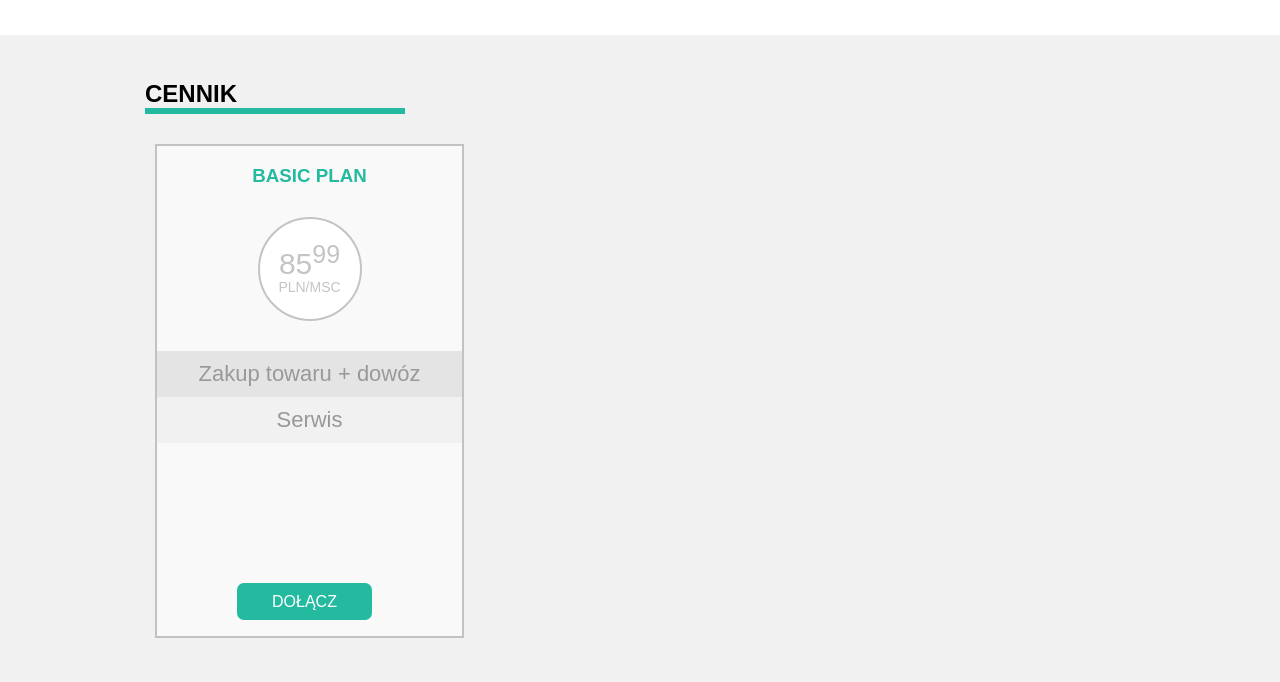
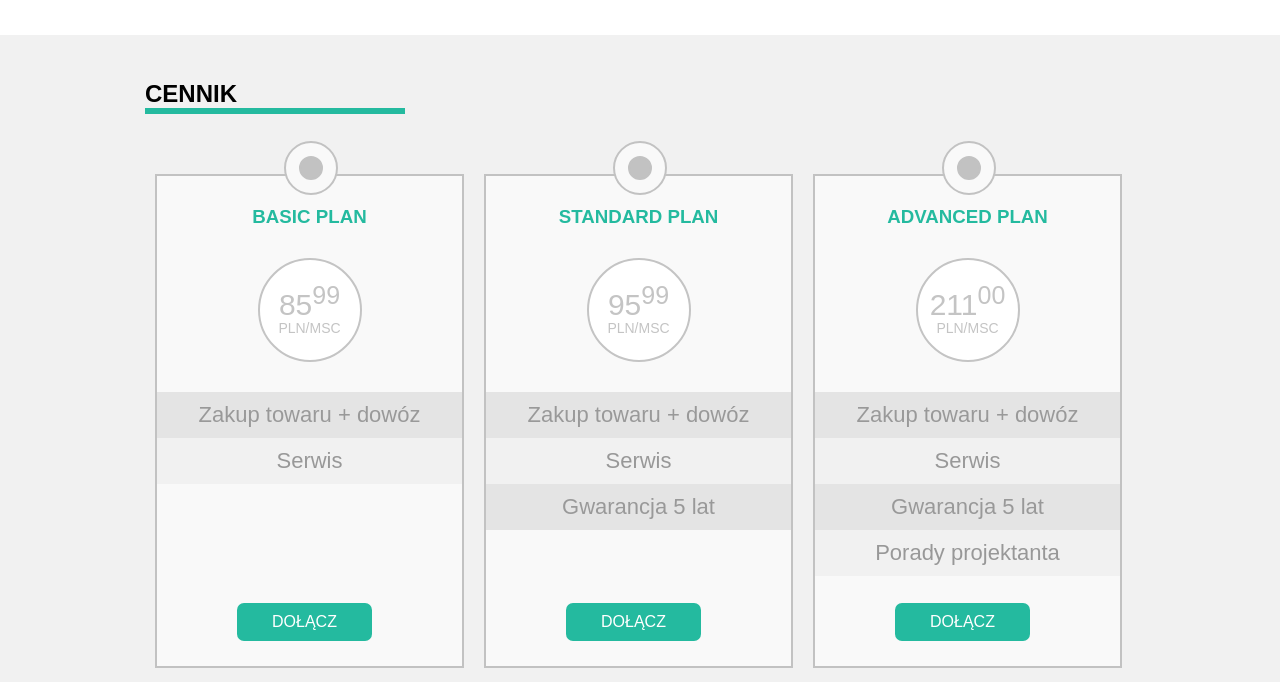
Before and after one commit to sienio/Sit_on_the_chair, a plain HTML site: page index.html in a window 1280 px wide. Shown: the part 783-1465 px from the top of the page. Drawn offline with Linux system fonts and the light colour scheme.

Commit message:
skonczone price poxy i menu glowne

```diff
--- a/css/style.css
+++ b/css/style.css
@@ -174,6 +174,7 @@ h2.section_title {
     width: 260px;
     border-bottom: 6px solid #24ba9f;
     text-transform: uppercase;
+    margin-bottom: 50px;
 }
 
 .price_box {
@@ -183,12 +184,37 @@ h2.section_title {
     border: 2px solid #C2C2C2;
     margin: 10px;
     background-color: #F9F9F9;
+    position: relative;
+}
+
+.price_box_dot {
+    position: absolute;
+    width: 50px;
+    height: 50px;
+    background-color: #f9f9f9;
+    border-radius: 50%;
+    top: -35px;
+    left: 127px;
+    border: 2px solid #c2c2c2;
+}
+
+.price_box_dot:before {
+    content: '';
+    position: absolute;
+    width: 20px;
+    height: 20px;
+    background-color: #C2C2C2;
+    border-radius: 50%;
+    top: 13px;
+    left: 13px;
+    border: 2px solid #c2c2c2;
 }
 
 h3.price_title {
     text-align: center;
     text-transform: uppercase;
     color: #24ba9f;
+    margin-top: 30px;
 }
 
 div.price {
@@ -249,6 +275,61 @@ li.price_option:nth-child(2n+1) {
     text-transform: uppercase;
     font-size: 16px;
     border-radius: 7px;
-    position: relative;
-    top: 150px;
+    position: absolute;
+    bottom: 25px;
 }
+
+.price_box:hover {
+    background-color: #24BA9F;
+    border: 2px solid #24BA9F;
+}
+
+.price_box:hover div.price {
+    color: #24BA9F;
+    border: 2px solid #24BA9F;
+}
+
+.price_box:hover h3.price_title {
+    color: white;
+}
+
+.price_box:hover a {
+    color: #24BA9F;
+    background-color: white;
+}
+
+.price_box:hover li.price_option:nth-child(2n) {
+    background-color: #F1F1F1;
+    color: #989898;
+}
+
+.price_box:hover li.price_option:nth-child(2n+1) {
+    background-color: white;
+}
+
+.price_box:hover .price_box_dot {
+    background-color: #24BA9F;
+    border: 2px solid #24BA9F;
+}
+
+.price_box:hover .price_box_dot:before {
+    background-color: white;
+    border: 2px solid white;
+}
+
+.dropdown {
+    position: absolute;
+    background-color: black;
+    margin: 0;
+    padding: 0;
+    top: 60px;
+}
+
+.dropdown li {
+    display: block;
+    padding: 5px 15px;
+}
+
+.dropdown li:hover {
+    background-color: #1c1c1c;
+}
--- a/index.html
+++ b/index.html
@@ -16,7 +16,7 @@
                 <ul class="top_menu">
                     <li class="top_menu_item">
                         O firmie
-                        <ul style="display:none">
+                        <ul class="dropdown">
                             <li>Aktualności</li>
                             <li>Nasz team</li>
                             <li>Historia</li>
@@ -68,6 +68,7 @@
         <div class="container">
             <h2 class="section_title">Cennik</h2>
             <div class="price_box">
+                <div class="price_box_dot"></div>
                 <h3 class="price_title">Basic plan</h3>
                 <div class="price">
                     <span>85<sup>99</sup>
@@ -77,6 +78,37 @@
                 <ul>
                     <li class="price_option">Zakup towaru + dowóz</li>
                     <li class="price_option">Serwis</li>
+                </ul>
+                <a href="#">Dołącz</a>
+            </div>
+            <div class="price_box">
+                <div class="price_box_dot"></div>
+                <h3 class="price_title">Standard plan</h3>
+                <div class="price">
+                    <span>95<sup>99</sup>
+                    <small>PLN/MSC</small>
+                    </span>
+                </div>
+                <ul>
+                    <li class="price_option">Zakup towaru + dowóz</li>
+                    <li class="price_option">Serwis</li>
+                    <li class="price_option">Gwarancja 5 lat</li>
+                </ul>
+                <a href="#">Dołącz</a>
+            </div>
+            <div class="price_box">
+                <div class="price_box_dot"></div>
+                <h3 class="price_title">Advanced plan</h3>
+                <div class="price">
+                    <span>211<sup>00</sup>
+                    <small>PLN/MSC</small>
+                    </span>
+                </div>
+                <ul>
+                    <li class="price_option">Zakup towaru + dowóz</li>
+                    <li class="price_option">Serwis</li>
+                    <li class="price_option">Gwarancja 5 lat</li>
+                    <li class="price_option">Porady projektanta</li>
                 </ul>
                 <a href="#">Dołącz</a>
             </div>
```
